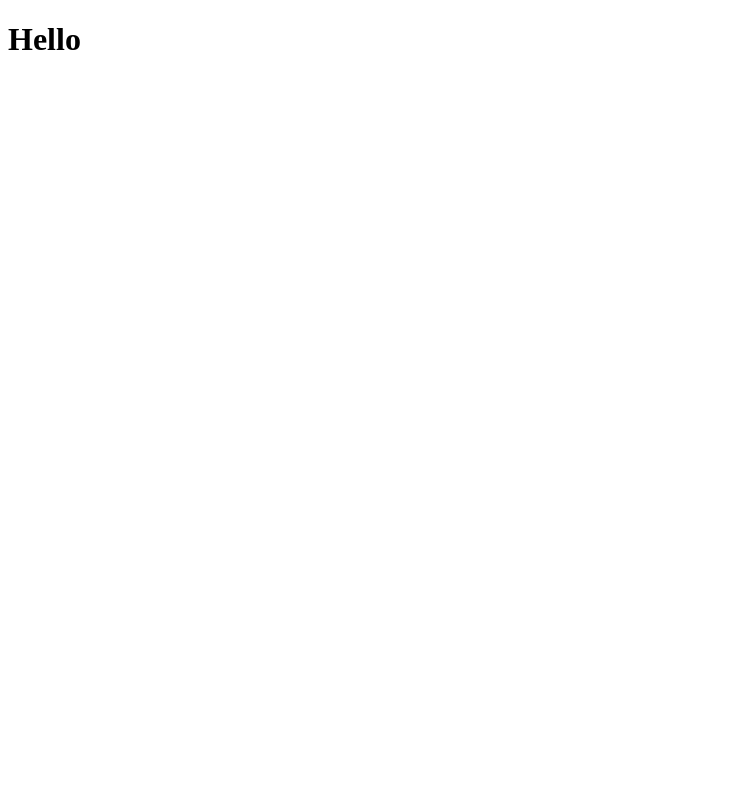
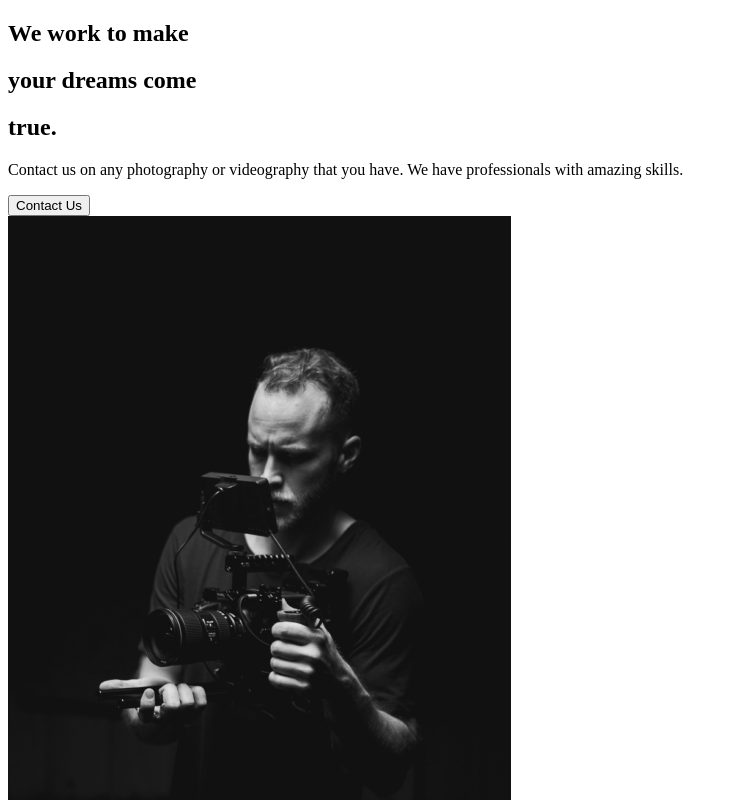
Before and after one commit to anirudh-jwala/capture-portfolio, a React (Create React App) app: page / in a window 1280 px wide. Shown: the top 800 px of the page, without its empty margins (0-738 px from the left). Built offline with nearby package versions, Linux system fonts and the light colour scheme.

Commit message:
About Us section

```diff
--- a/src/App.js
+++ b/src/App.js
@@ -1,9 +1,12 @@
 import React from "react";
+
+// Pages
+import AboutUs from "./pages/AboutUs";
 
 const App = () => {
   return (
-    <div>
-      <h1>Hello</h1>
+    <div className="App">
+      <AboutUs />
     </div>
   );
 };
--- /dev/null
+++ b/src/components/AboutSection.js
@@ -0,0 +1,35 @@
+import React from "react";
+
+import home1 from "../img/home1.png";
+
+const AboutSection = () => {
+  return (
+    <div>
+      <div className="description">
+        <div className="title">
+          <div className="hide">
+            <h2>We work to make</h2>
+          </div>
+          <div className="hide">
+            <h2>
+              your <span>dreams</span> come
+            </h2>
+          </div>
+          <div className="hide">
+            <h2> true.</h2>
+          </div>
+        </div>
+        <p>
+          Contact us on any photography or videography that you have. We have
+          professionals with amazing skills.
+        </p>
+        <button>Contact Us</button>
+      </div>
+      <div className="image">
+        <img src={home1} alt="Guy with a camera" />
+      </div>
+    </div>
+  );
+};
+
+export default AboutSection;
--- /dev/null
+++ b/src/pages/AboutUs.js
@@ -0,0 +1,10 @@
+import React from "react";
+
+// Components
+import AboutSection from "../components/AboutSection";
+
+const AboutUs = () => {
+  return <AboutSection />;
+};
+
+export default AboutUs;
```
